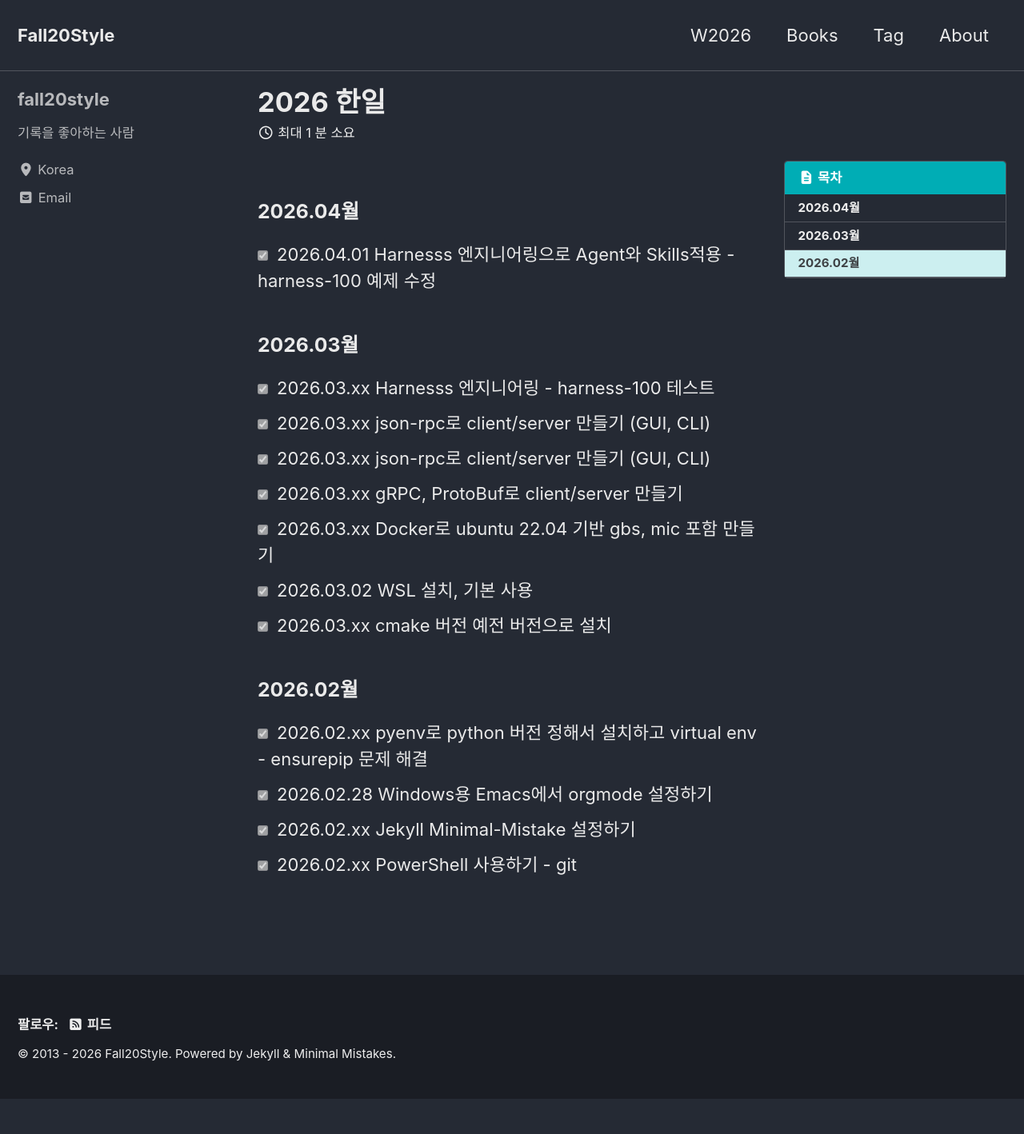
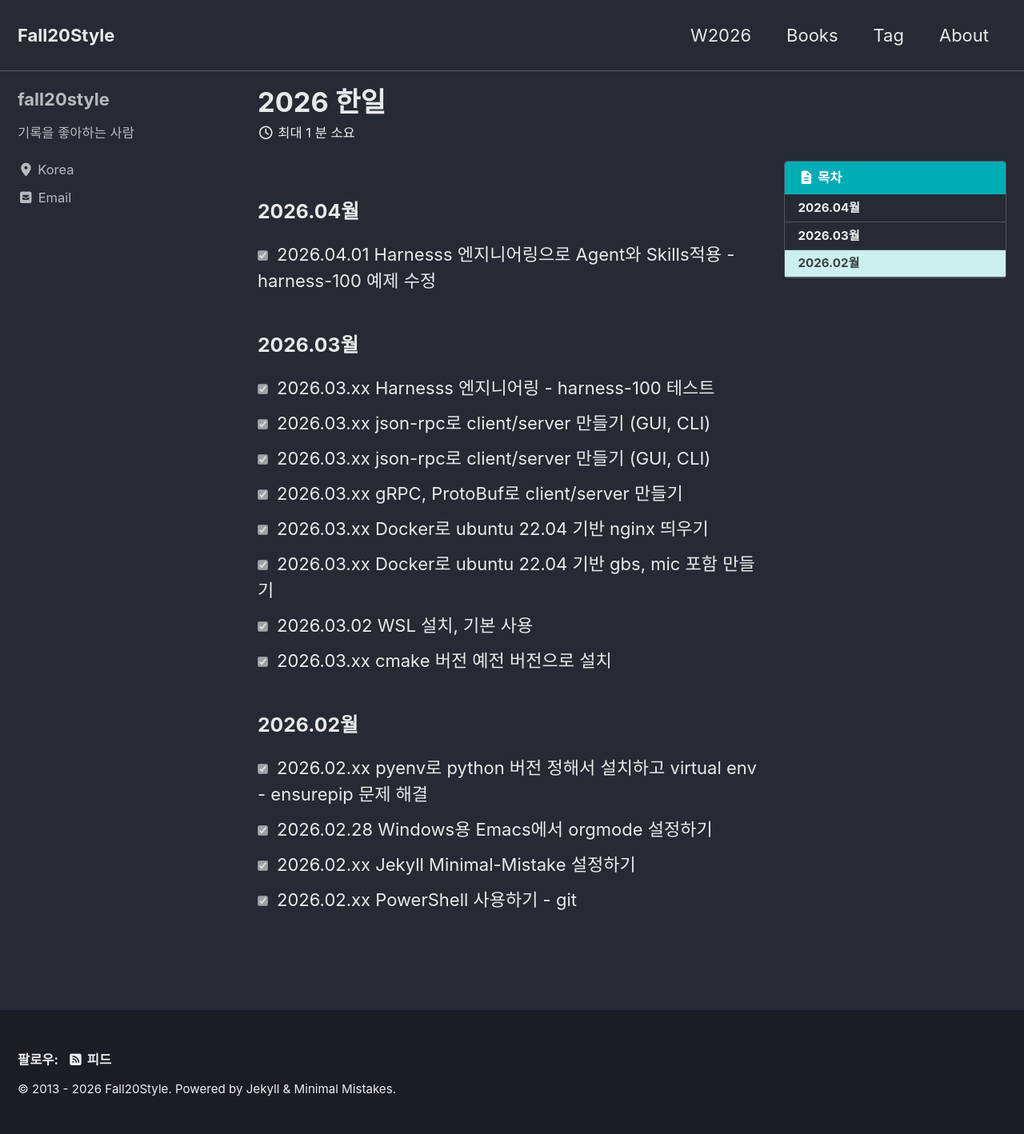
Before and after one commit to fall20style/fall20style.github.io, a Jekyll site: the page built from W2026.md, in a window 1280 px wide. Shown: the whole page at 80% size. Built offline with Jekyll 4.4.1, drawn with Linux system fonts in a browser that asks for light colours; cached includes are drawn as plain includes; before the commit the page ends 1374 px from its top, so only the background shows below that.

Commit message:
Update W2026.md

```diff
--- a/W2026.md
+++ b/W2026.md
@@ -19,6 +19,7 @@ description: desc가 여기에
 - [X] 2026.03.xx json-rpc로 client/server 만들기 (GUI, CLI)
 - [X] 2026.03.xx json-rpc로 client/server 만들기 (GUI, CLI)
 - [X] 2026.03.xx gRPC, ProtoBuf로 client/server 만들기
+- [X] 2026.03.xx Docker로 ubuntu 22.04 기반 nginx 띄우기
 - [X] 2026.03.xx Docker로 ubuntu 22.04 기반 gbs, mic 포함 만들기
 - [X] 2026.03.02 WSL 설치, 기본 사용
 - [X] 2026.03.xx cmake 버전 예전 버전으로 설치
```
